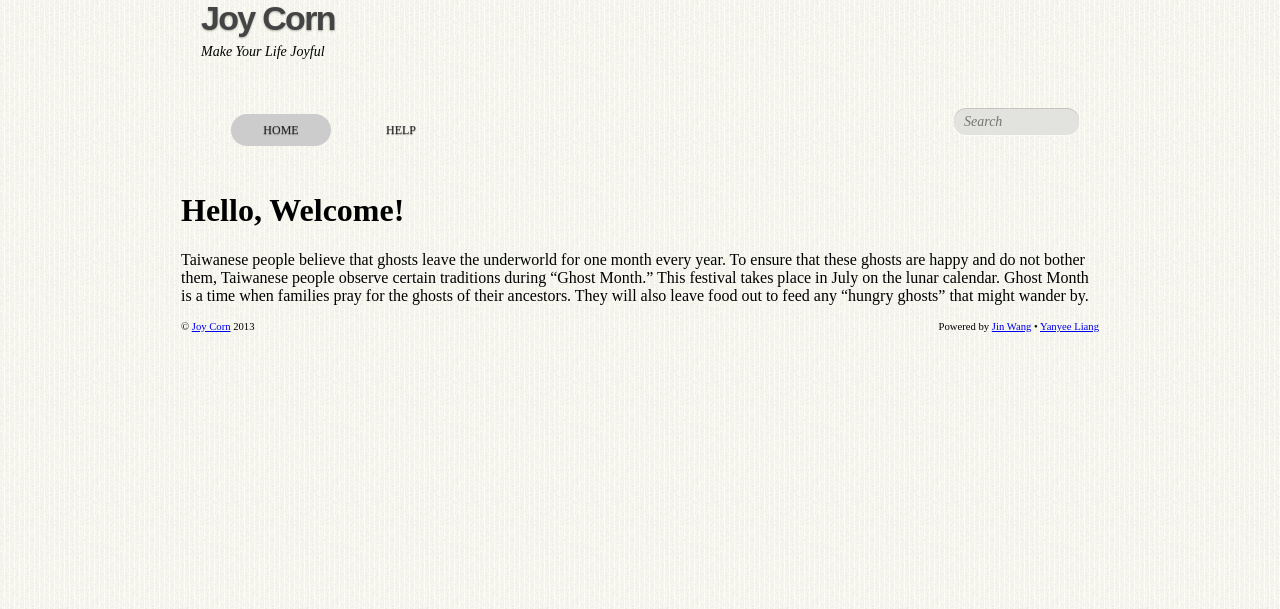
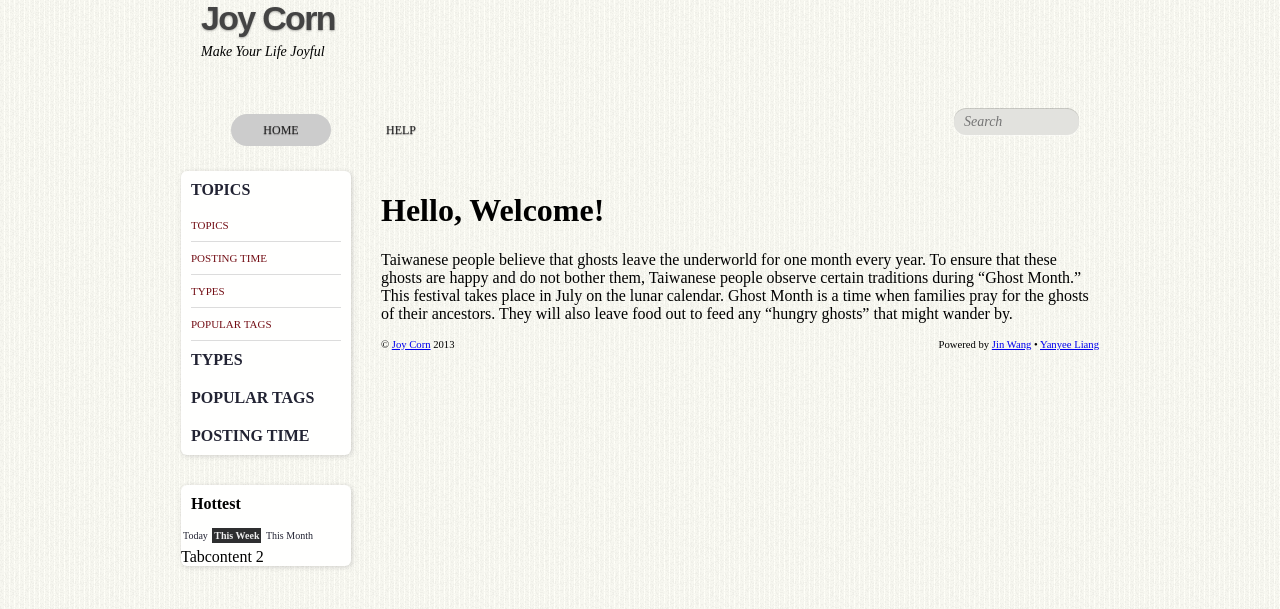
Before and after one commit to UThoft/Joy_Corn, a Rails app: page / in a window 1280 px wide. Shown: the part 19-628 px from the top of the page. Run offline with Rails 7, Linux system fonts and the light colour scheme; style sheets or scripts are compiled from the project's sources; some libraries are stand-ins or nearby versions.

Commit message:
sidebar & hottest update

```diff
--- a/app/assets/javascripts/application.js
+++ b/app/assets/javascripts/application.js
@@ -14,3 +14,67 @@
 //= require jquery_ujs
 //= require turbolinks
 //= require_tree .
+
+function showMenu(id_menu){
+    var my_menu = document.getElementById(id_menu);
+    if(my_menu.style.display=="none" || my_menu.style.display==""){
+        my_menu.style.display="block";
+    } else {
+        my_menu.style.display="none";
+    }
+}
+
+//EASY TABS 1.2 - MENU SETTINGS
+//Set the id names of your tablink (without a number at the end)
+var tablink_idname = new Array("tablink")
+//Set the id name of your tabcontentarea (without a number at the end)
+var tabcontent_idname = new Array("tabcontent")
+//Set the number of your tabs
+var tabcount = new Array("3")
+//Set the Tab which should load at start (In this Example:Tab 2 visible on load)
+var loadtabs = new Array("2")
+//Set the Number of the Menu which should autochange (if you dont't want to have a change menu set it to 0)
+var autochangemenu = 0;
+//the speed in seconds when the tabs should change
+var changespeed = 3;
+//should the autochange stop if the user hover over a tab from the autochangemenu? 0=no 1=yes
+var stoponhover = 0;
+//END MENU SETTINGS
+
+/*Swich EasyTabs Functions - no need to edit something here*/
+function easytabs(menunr, active) {
+    if (menunr == autochangemenu){currenttab=active;}
+    if ((menunr == autochangemenu)&&(stoponhover==1)){
+        stop_autochange()
+    }
+    else if ((menunr == autochangemenu)&&(stoponhover==0)){
+        counter=0;
+    }
+    menunr = menunr-1;
+    for (i=1; i <= tabcount[menunr]; i++){
+        document.getElementById(tablink_idname[menunr]+i).className='tab'+i;
+        document.getElementById(tabcontent_idname[menunr]+i).style.display = 'none';}
+    document.getElementById(tablink_idname[menunr]+active).className='tab'+active+' tabactive';
+    document.getElementById(tabcontent_idname[menunr]+active).style.display = 'block';}
+var timer; counter=0;
+var totaltabs=tabcount[autochangemenu-1];
+var currenttab=loadtabs[autochangemenu-1];
+function start_autochange(){
+    counter=counter+1;
+    timer=setTimeout("start_autochange()",1000);
+    if (counter == changespeed+1) {
+        currenttab++;
+        if (currenttab>totaltabs) {
+            currenttab=1}
+        easytabs(autochangemenu,currenttab);
+        restart_autochange();}}
+function restart_autochange(){clearTimeout(timer);counter=0;start_autochange();}
+function stop_autochange(){clearTimeout(timer);counter=0;}
+
+window.onload=function(){
+    var menucount=loadtabs.length;
+    var a = 0; var b = 1;
+    do {easytabs(b, loadtabs[a]);  a++; b++;}
+    while (b<=menucount);
+    if (autochangemenu!=0){start_autochange();}
+}
--- /dev/null
+++ b/app/assets/stylesheets/sidebar.css.scss
@@ -0,0 +1,78 @@
+#sidebar-wrap{
+  width: 200px;
+  float: left;
+
+}
+
+.sidebar{
+  background-color: #FFFFFE ;
+  box-shadow: 1px 1px 5px rgba(55, 51, 58, 0.2);
+  border-radius: 6px;
+  margin: 0 30px 30px 0;
+}
+
+.sidebarUl{
+  list-style-type: none;
+  padding: 0px;
+  margin: 0;
+}
+
+h4{
+  margin: 0 10px;
+  padding: 10px 0;
+}
+
+h4 a{
+  text-decoration: none;
+  color: #222333;
+}
+//#topics{
+  //display: block;
+//}
+
+#types{
+  display: none;
+}
+
+#popTags{
+  display: none;
+}
+
+#postTime{
+  display: none;
+}
+
+.sideButton{
+  font-size: 11px;
+  margin: 0 10px;
+  padding: 10px 0;
+  border-bottom: solid 1px gainsboro;
+}
+
+.sideButton a{
+  text-decoration: none;
+  color: #730E15;
+}
+
+.sideButton a:hover{
+  text-decoration: underline;
+}
+
+.hotTime{
+  display: inline;
+  line-height: 25px;
+  font-size: 10px;
+}
+
+.hotTime a{
+  text-decoration: none;
+  color: #222333;
+  padding: 2px;
+}
+
+.hotTime a.tabactive {
+  color: #EFEFEF;
+  background-color: #2E2F30;
+  font-weight:bold;
+  position:relative;
+}
--- /dev/null
+++ b/app/views/layouts/_sidebar.html.erb
@@ -0,0 +1,89 @@
+<div id="sidebar-wrap">
+  <div class="sidebar">
+    <h4><a href="javascript:showMenu('topics')">TOPICS</a></h4>
+    <ul class="sidebarUl" id="topics">
+      <li class="sideButton">
+        <a href="#">TOPICS</a>
+      </li>
+      <li class="sideButton">
+        <a href="#">POSTING TIME</a>
+      </li>
+      <li class="sideButton">
+        <a href="#">TYPES</a>
+      </li>
+      <li class="sideButton">
+        <a href="#">POPULAR TAGS</a>
+      </li>
+    </ul>
+
+    <h4><a href="javascript:showMenu('types')">TYPES</a></h4>
+    <ul class="sidebarUl" id="types">
+      <li class="sideButton">
+        <a href="#">text</a>
+      </li>
+      <li class="sideButton">
+        <a href="#">image</a>
+      </li>
+      <li class="sideButton">
+        <a href="#">video</a>
+      </li>
+      <li class="sideButton">
+        <a href="#">audio</a>
+      </li>
+    </ul>
+
+    <h4><a href="javascript:showMenu('popTags')">POPULAR TAGS</a></h4>
+    <ul class="sidebarUl" id="popTags">
+      <li class="sideButton">
+        <a href="#">funny</a>
+      </li>
+      <li class="sideButton">
+        <a href="#">stupid</a>
+      </li>
+      <li class="sideButton">
+        <a href="#">miao</a>
+      </li>
+      <li class="sideButton">
+        <a href="#">dog</a>
+      </li>
+    </ul>
+
+    <h4><a href="javascript:showMenu('postTime')">POSTING TIME</a></h4>
+    <ul class="sidebarUl" id="postTime">
+      <li class="sideButton">
+        <a href="#">December 2013</a>
+      </li>
+      <li class="sideButton">
+        <a href="#">November 2013</a>
+      </li>
+      <li class="sideButton">
+        <a href="#">October 2013</a>
+      </li>
+    </ul>
+
+  </div>
+
+  <div class="sidebar">
+    <ul class="sidebarUl" id="hottest">
+      <h4>Hottest</h4>
+      <li class="hotTime">
+        <a href="#" onmouseover="easytabs('1', '1');" onfocus="easytabs('1', '1');" onclick="return false;"  title="" id="tablink1">Today</a>
+      </li>
+      <li class="hotTime">
+        <a href="#" onmouseover="easytabs('1', '2');" onfocus="easytabs('1', '2');" onclick="return false;"  title="" id="tablink2">This Week</a>
+      </li>
+      <li class="hotTime">
+        <a href="#" onmouseover="easytabs('1', '3');" onfocus="easytabs('1', '3');" onclick="return false;"  title="" id="tablink3">This Month</a>
+      </li>
+    </ul>
+
+    <div id="tabcontent1">Tabcontent 1</div>
+
+    <div id="tabcontent2">Tabcontent 2</div>
+
+    <div id="tabcontent3">Tabcontent 3</div>
+
+  </div>
+
+
+</div>
--- a/app/views/layouts/application.html.erb
+++ b/app/views/layouts/application.html.erb
@@ -13,6 +13,10 @@
               <%= render 'layouts/header' %>
           </div>
 
+
+            <%= render 'layouts/sidebar' %>
+
+
           <div class="container">
             <%= yield %>
 
```
Also changed, not shown: app/assets/javascripts/sidebar.js.coffee (added).
